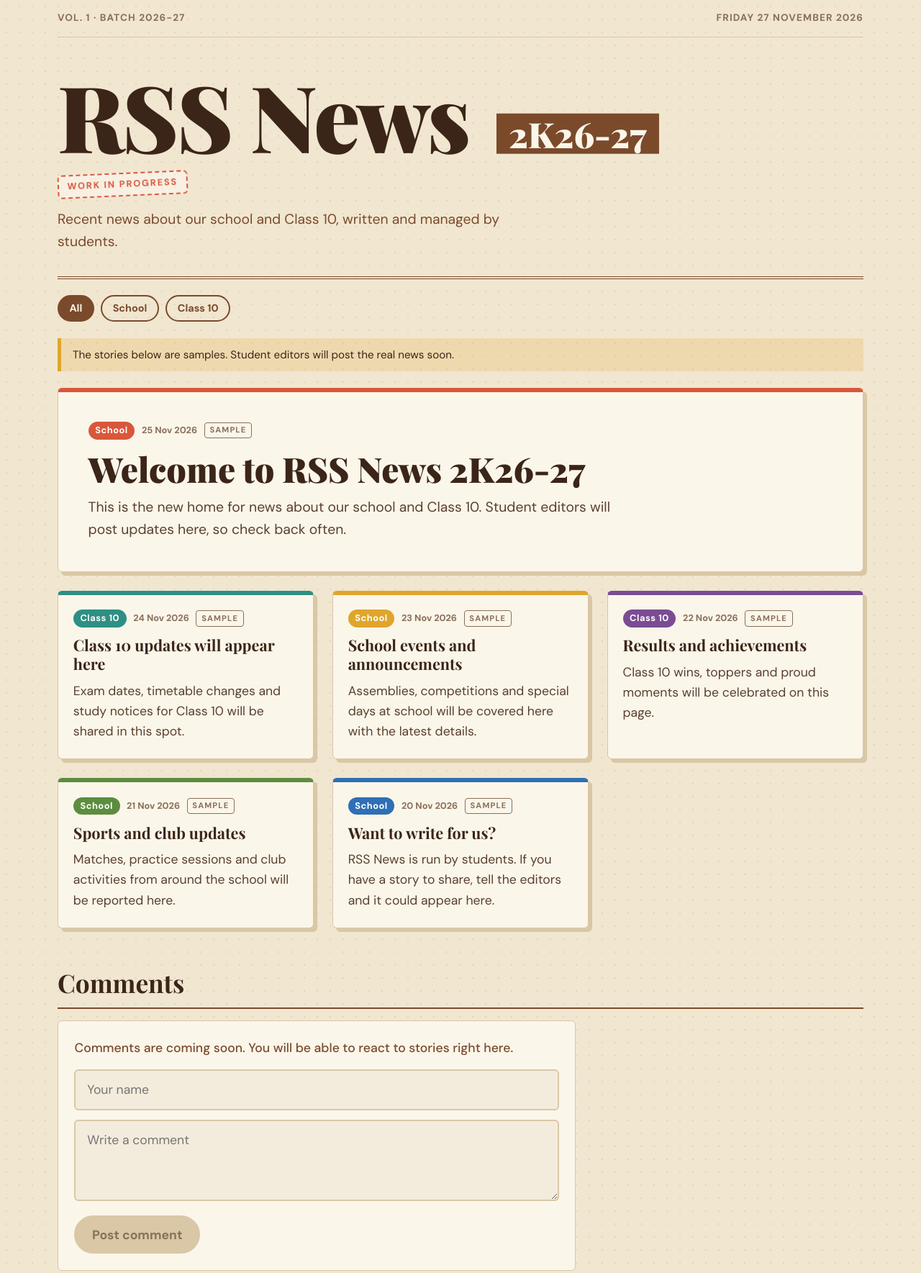
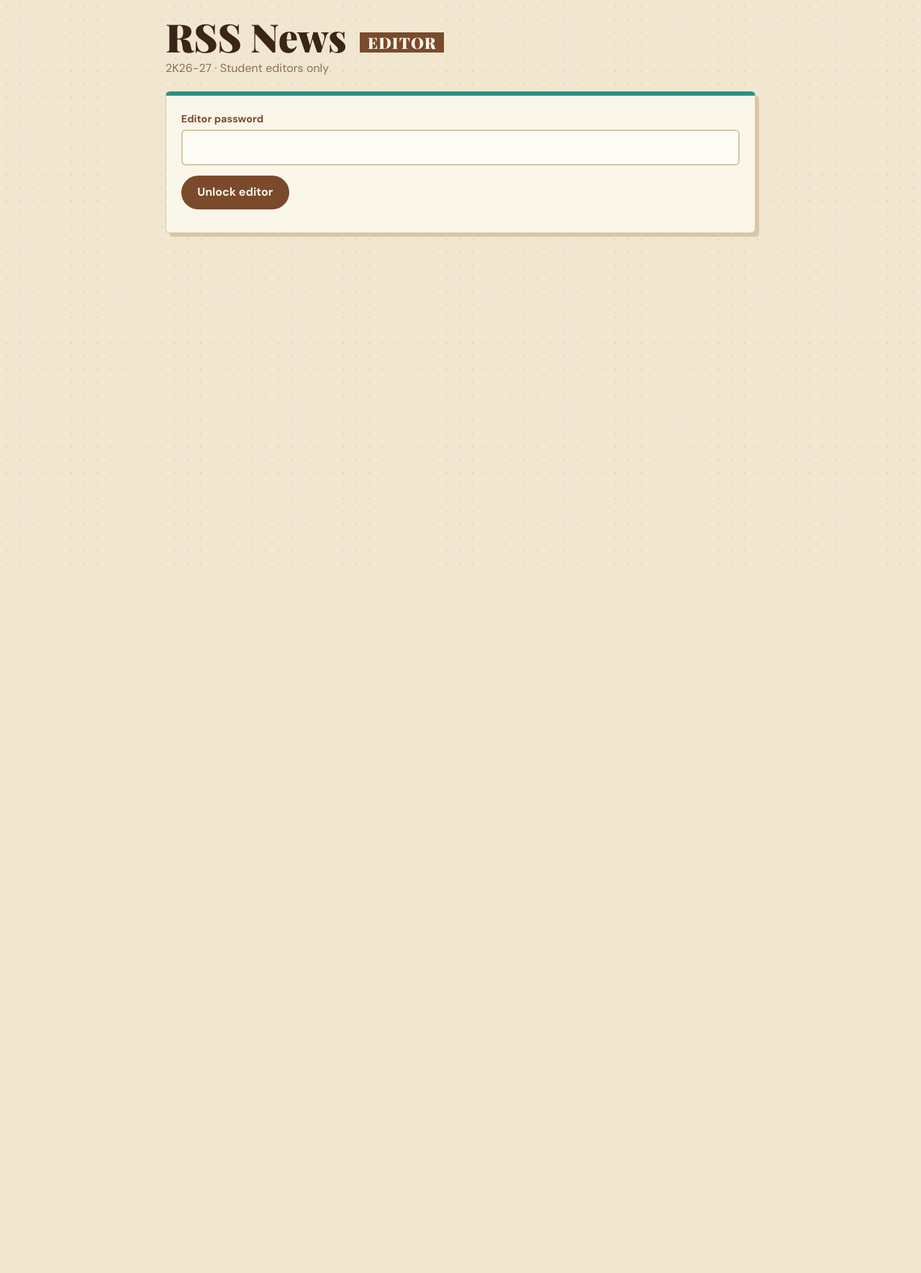
Before and after one commit to rss202627/news, a plain HTML site: page index.html in a window 1280 px wide. Shown: the top 1769 px of the page at 72% size. After the commit the page ends 800 px from the top, so only its background shows below. Drawn offline with nearby package versions, Linux system fonts and the light colour scheme.

Commit message:
Add files via upload

```diff
--- a/index.html
+++ b/index.html
@@ -3,112 +3,133 @@
 <head>
 <meta charset="utf-8">
 <meta name="viewport" content="width=device-width, initial-scale=1, viewport-fit=cover">
-<title>RSS News 2K26-27</title>
+<meta name="robots" content="noindex">
+<title>RSS News Editor</title>
 <link rel="preconnect" href="https://fonts.googleapis.com">
 <link rel="preconnect" href="https://fonts.gstatic.com" crossorigin>
 <link href="https://fonts.googleapis.com/css2?family=Playfair+Display:wght@700;900&family=DM+Sans:wght@400;500;700&display=swap" rel="stylesheet">
 <style>
-:root{--bg:#F1E6D0;--paper:#FBF6EA;--ink:#3B2518;--brown:#7A4A2B;--mu:#8A6F5A;--ln:#D9C7A6;
---c1:#D9573B;--c2:#2F8F83;--c3:#E0A52B;--c4:#7B4B94;--c5:#5C8D3E;--c6:#2F6FB5;
---fh:'Playfair Display',Georgia,'Times New Roman',serif;--fb:'DM Sans',system-ui,-apple-system,'Segoe UI',sans-serif;
-color-scheme:light;box-sizing:border-box;padding-top:env(safe-area-inset-top,0px);padding-bottom:env(safe-area-inset-bottom,0px)}
+:root{--bg:#F1E6D0;--paper:#FBF6EA;--ink:#3B2518;--brown:#7A4A2B;--mu:#8A6F5A;--ln:#D9C7A6;--c1:#D9573B;--c2:#2F8F83;--c3:#E0A52B;--fh:'Playfair Display',Georgia,serif;--fb:'DM Sans',system-ui,-apple-system,'Segoe UI',sans-serif;color-scheme:light;box-sizing:border-box;padding-top:env(safe-area-inset-top,0px);padding-bottom:env(safe-area-inset-bottom,0px)}
 *,*::before,*::after{box-sizing:inherit}
-html{scroll-padding-top:env(safe-area-inset-top,0px)}
-body{margin:0;background:var(--bg);background-image:radial-gradient(#d9c7a688 1px,transparent 1px);background-size:18px 18px;color:var(--ink);font-family:var(--fb);font-size:clamp(1rem,.95rem + .2vw,1.1rem);line-height:1.6;overflow-x:hidden}
-.wrap{width:min(1120px,100% - clamp(2rem,6vw,4rem));margin-inline:auto}
-:focus-visible{outline:3px solid var(--c1);outline-offset:3px;border-radius:4px}
-.top{display:flex;justify-content:space-between;gap:1rem;flex-wrap:wrap;padding-block:.9rem;font-size:.85rem;font-weight:700;letter-spacing:.08em;text-transform:uppercase;color:var(--mu);border-bottom:1px solid var(--ln)}
-.mast{padding-block:clamp(1.5rem,4vw,3rem) clamp(1rem,3vw,2rem);border-bottom:4px double var(--brown);position:relative}
-h1{font-family:var(--fh);font-weight:900;font-size:clamp(2.8rem,1rem + 10.5vw,8rem);line-height:.95;letter-spacing:-.02em;margin:0;display:flex;flex-wrap:wrap;align-items:baseline;gap:.15em .3em}
-h1 .yr{font-size:.38em;background:var(--brown);color:var(--paper);padding:.1em .35em;letter-spacing:0;transform:translateY(-.15em)}
-.wip{display:inline-block;margin-top:1.2rem;font-weight:700;font-size:.8rem;letter-spacing:.14em;text-transform:uppercase;color:var(--c1);border:2px dashed var(--c1);padding:.35em .9em;border-radius:6px;transform:rotate(-2.5deg);background:#fff6;animation:pop .6s cubic-bezier(.2,.9,.3,1.4) both .3s}
-.sub{max-width:52ch;margin:1rem 0 0;color:var(--brown);font-size:1.1em}
-@keyframes pop{from{opacity:0;transform:rotate(-12deg) scale(.6)}}
-.bar{display:flex;flex-wrap:wrap;gap:.6rem;align-items:center;padding-block:1.4rem}
-.chip{font:inherit;font-weight:700;font-size:.9rem;cursor:pointer;border:2px solid var(--brown);background:transparent;color:var(--brown);padding:.35em 1em;border-radius:999px;transition:background .15s,color .15s}
-.chip[aria-pressed="true"]{background:var(--brown);color:var(--paper)}
-.note{margin:0 0 1.4rem;padding:.7rem 1rem;background:#E0A52B33;border-left:5px solid var(--c3);font-size:.95rem}
-.grid{display:grid;grid-template-columns:repeat(auto-fit,minmax(min(100%,270px),1fr));gap:clamp(1rem,2.5vw,1.6rem)}
-.card{position:relative;background:var(--paper);border:1px solid var(--ln);border-top:6px solid var(--a);border-radius:6px;padding:1.3rem 1.3rem 1.5rem;box-shadow:5px 5px 0 var(--ln);opacity:0;transform:translateY(18px);animation:up .6s cubic-bezier(.2,.8,.2,1) forwards;animation-delay:calc(var(--i)*70ms)}
-@keyframes up{to{opacity:1;transform:none}}
-.card.lead{grid-column:1/-1;padding:clamp(1.4rem,4vw,2.6rem)}
-.meta{display:flex;flex-wrap:wrap;gap:.6rem;align-items:center;font-size:.8rem;color:var(--mu);font-weight:700;margin-bottom:.8rem}
-.tag{background:var(--a);color:#fff;padding:.15em .75em;border-radius:999px;letter-spacing:.04em}
-.smp{border:1px solid var(--mu);padding:.1em .6em;border-radius:4px;text-transform:uppercase;font-size:.7rem;letter-spacing:.1em}
-.card h2{font-family:var(--fh);font-weight:700;font-size:1.35rem;line-height:1.2;margin:0 0 .6rem}
-.card.lead h2{font-size:clamp(1.8rem,1.2rem + 2.6vw,3rem);font-weight:900;max-width:22ch}
-.card p{margin:0;color:#5a4030}
-.card.lead p{font-size:1.1em;max-width:58ch}
-.empty{grid-column:1/-1;text-align:center;color:var(--mu);padding:2rem}
-h3{font-family:var(--fh);font-size:clamp(1.5rem,1.1rem + 2vw,2.2rem);margin:3rem 0 1rem;border-bottom:2px solid var(--brown);padding-bottom:.4rem}
-.cm{background:var(--paper);border:1px solid var(--ln);border-radius:6px;padding:1.4rem;max-width:720px}
-.cm input,.cm textarea{width:100%;font:inherit;padding:.7em .9em;border:2px solid var(--ln);border-radius:6px;background:#f3ecdc;color:var(--mu);margin-bottom:.8rem}
-.cm button{font:inherit;font-weight:700;background:var(--ln);color:var(--mu);border:0;padding:.7em 1.4em;border-radius:999px}
-.cm p{margin:0 0 1rem;color:var(--brown);font-weight:500}
-footer{margin-top:3rem;padding-block:1.6rem 2.5rem;border-top:4px double var(--brown);font-size:.9rem;color:var(--mu);text-align:center}
-@media(prefers-reduced-motion:reduce){.card,.wip{animation:none;opacity:1;transform:none}.wip{transform:rotate(-2.5deg)}}
+body{margin:0;background:var(--bg);background-image:radial-gradient(#d9c7a688 1px,transparent 1px);background-size:18px 18px;color:var(--ink);font-family:var(--fb);line-height:1.55;overflow-x:hidden}
+[hidden]{display:none!important}
+.wrap{width:min(820px,100% - 2rem);margin-inline:auto;padding-block:1.5rem 3rem}
+:focus-visible{outline:3px solid var(--c1);outline-offset:2px;border-radius:4px}
+h1{font-family:var(--fh);font-weight:900;font-size:clamp(2rem,1rem + 5vw,3.4rem);line-height:1;margin:0 0 .3rem}
+h1 span{display:inline-block;background:var(--brown);color:var(--paper);font-size:.4em;padding:.15em .5em;vertical-align:middle;margin-left:.3em;letter-spacing:.05em}
+h2{font-family:var(--fh);font-size:1.5rem;margin:2rem 0 .8rem;border-bottom:2px solid var(--brown);padding-bottom:.3rem}
+.sub{color:var(--mu);margin:0 0 1.2rem}
+.box{background:var(--paper);border:1px solid var(--ln);border-top:6px solid var(--c2);border-radius:6px;padding:1.3rem;box-shadow:5px 5px 0 var(--ln)}
+label{display:block;font-weight:700;font-size:.9rem;margin:0 0 .25rem;color:var(--brown)}
+label i{color:var(--c1);font-style:normal}
+input[type=text],input[type=password],select,textarea{width:100%;font:inherit;padding:.65em .85em;border:2px solid var(--ln);border-radius:6px;background:#fff9;color:var(--ink);margin-bottom:.9rem}
+input[type=file]{margin-bottom:.9rem;max-width:100%}
+.row{display:grid;grid-template-columns:repeat(auto-fit,minmax(220px,1fr));gap:0 1rem}
+.btn{font:inherit;font-weight:700;background:var(--brown);color:var(--paper);border:0;padding:.7em 1.4em;border-radius:999px;cursor:pointer}
+.btn.alt{background:transparent;color:var(--brown);border:2px solid var(--brown)}
+.btn.red{background:var(--c1)}
+.btn.sm{padding:.3em .9em;font-size:.85rem}
+.msg{margin:.7rem 0 0;font-weight:700;color:var(--c1)}.msg.ok{color:var(--c2)}
+.note{margin:0 0 1rem;padding:.6rem .9rem;background:#E0A52B33;border-left:5px solid var(--c3);font-size:.92rem}
+#pv{max-width:260px;border-radius:4px;display:block;margin:-.4rem 0 .9rem}
+.top{display:flex;justify-content:space-between;align-items:flex-start;gap:1rem}
+.it{display:flex;flex-wrap:wrap;gap:.5rem;align-items:center;justify-content:space-between;padding:.7rem 0;border-bottom:1px solid var(--ln)}
+.it b{font-family:var(--fh)}.it small{color:var(--mu);display:block}
+.cm{width:100%;padding:.4rem 0 .4rem .8rem;border-left:3px solid var(--ln);display:flex;justify-content:space-between;gap:.6rem;align-items:center}
 </style>
 </head>
 <body>
 <div class="wrap">
-<div class="top"><span>Vol. 1 · Batch 2026-27</span><span id="date"></span></div>
-<header class="mast">
-<h1>RSS News <span class="yr">2K26-27</span></h1>
-<span class="wip">Work in progress</span>
-<p class="sub">Recent news about our school and Class 10, written and managed by students.</p>
-</header>
+<div class="top"><div><h1>RSS News <span>EDITOR</span></h1><p class="sub">2K26-27 · Student editors only</p></div><button class="btn alt sm" id="out" hidden>Sign out</button></div>
 
-<main>
-<div class="bar" role="group" aria-label="Filter stories">
-<button class="chip" data-f="all" aria-pressed="true">All</button>
-<button class="chip" data-f="School" aria-pressed="false">School</button>
-<button class="chip" data-f="Class 10" aria-pressed="false">Class 10</button>
+<div class="box" id="login">
+<form id="lf"><label for="pw">Editor password</label>
+<input type="password" id="pw" autocomplete="current-password">
+<button class="btn" type="submit">Unlock editor</button>
+<p class="msg" id="lm"></p></form>
 </div>
-<p class="note">The stories below are samples. Student editors will post the real news soon.</p>
-<div class="grid" id="grid"></div>
 
-<h3>Comments</h3>
-<div class="cm">
-<p>Comments are coming soon. You will be able to react to stories right here.</p>
-<input type="text" placeholder="Your name" disabled aria-label="Your name">
-<textarea rows="3" placeholder="Write a comment" disabled aria-label="Comment"></textarea>
-<button type="button" disabled>Post comment</button>
+<div id="app" hidden>
+<p class="note" id="demo" hidden>Demo mode: Firebase is not connected yet, so nothing is saved. Connect it in ../config.js.</p>
+<div class="box">
+<h2 style="margin-top:0" id="ft">Write a story</h2>
+<div class="row"><div><label for="wn">Written by <i>*</i></label><input type="text" id="wn" maxlength="50" placeholder="Editor name"></div>
+<div><label for="wc">Category</label><select id="wc"><option>School</option><option>Class 10</option></select></div></div>
+<label for="wt">Headline <i>*</i></label><input type="text" id="wt" maxlength="140">
+<label for="wb">Story <i>*</i></label><textarea id="wb" rows="8" placeholder="Write the story. Press Enter for a new paragraph."></textarea>
+<label for="wi">Thumbnail picture</label><input type="file" id="wi" accept="image/*"><img id="pv" alt="" hidden>
+<label for="wf">Attach files (each up to 700 KB)</label><input type="file" id="wf" multiple>
+<button class="btn" id="pub" type="button">Publish story</button> <button class="btn alt" id="cn" type="button" hidden>Cancel editing</button>
+<p class="msg" id="pm"></p>
 </div>
-</main>
-
-<footer>RSS News 2K26-27 · Managed by the students of RSS</footer>
+<h2>Published stories</h2>
+<div id="ls"></div>
 </div>
+</div>
+<script src="https://www.gstatic.com/firebasejs/10.12.2/firebase-app-compat.js"></script>
+<script src="https://www.gstatic.com/firebasejs/10.12.2/firebase-firestore-compat.js"></script>
+<script src="../config.js"></script>
 <script>
 (function(){
-var COL=['--c1','--c2','--c3','--c4','--c5','--c6'];
-var STORIES=[
-{t:'Welcome to RSS News 2K26-27',c:'School',d:'25 Nov 2026',x:'This is the new home for news about our school and Class 10. Student editors will post updates here, so check back often.',s:1},
-{t:'Class 10 updates will appear here',c:'Class 10',d:'24 Nov 2026',x:'Exam dates, timetable changes and study notices for Class 10 will be shared in this spot.',s:1},
-{t:'School events and announcements',c:'School',d:'23 Nov 2026',x:'Assemblies, competitions and special days at school will be covered here with the latest details.',s:1},
-{t:'Results and achievements',c:'Class 10',d:'22 Nov 2026',x:'Class 10 wins, toppers and proud moments will be celebrated on this page.',s:1},
-{t:'Sports and club updates',c:'School',d:'21 Nov 2026',x:'Matches, practice sessions and club activities from around the school will be reported here.',s:1},
-{t:'Want to write for us?',c:'School',d:'20 Nov 2026',x:'RSS News is run by students. If you have a story to share, tell the editors and it could appear here.',s:1}];
-var grid=document.getElementById('grid'),cur='all';
-function render(){
-grid.innerHTML='';var n=0;
-STORIES.forEach(function(s,i){
-if(cur!=='all'&&s.c!==cur)return;
-var a=document.createElement('article');a.className='card'+(n===0?' lead':'');
-a.style.setProperty('--a','var('+COL[i%COL.length]+')');a.style.setProperty('--i',n);
-var m=document.createElement('div');m.className='meta';
-var tg=document.createElement('span');tg.className='tag';tg.textContent=s.c;m.appendChild(tg);
-var dt=document.createElement('span');dt.textContent=s.d;m.appendChild(dt);
-if(s.s){var sm=document.createElement('span');sm.className='smp';sm.textContent='Sample';m.appendChild(sm)}
-var h=document.createElement('h2');h.textContent=s.t;
-var p=document.createElement('p');p.textContent=s.x;
-a.appendChild(m);a.appendChild(h);a.appendChild(p);grid.appendChild(a);n++});
-if(!n){var e=document.createElement('p');e.className='empty';e.textContent='No stories here yet.';grid.appendChild(e)}
-}
-document.querySelectorAll('.chip').forEach(function(b){b.addEventListener('click',function(){
-cur=b.getAttribute('data-f');
-document.querySelectorAll('.chip').forEach(function(x){x.setAttribute('aria-pressed',x===b?'true':'false')});render()})});
-document.getElementById('date').textContent=new Date().toLocaleDateString('en-GB',{weekday:'long',day:'numeric',month:'long',year:'numeric'});
-render();
+var R=window.RSS||{},ok=!!(R.firebase&&R.firebase.apiKey&&!/PASTE/i.test(R.firebase.apiKey)&&window.firebase),db;
+if(ok){firebase.initializeApp(R.firebase);db=firebase.firestore()}
+function $(i){return document.getElementById(i)}
+function el(t,c,x){var e=document.createElement(t);if(c)e.className=c;if(x!=null)e.textContent=x;return e}
+var thumb='',editing=null;
+function show(on){$('login').hidden=on;$('app').hidden=!on;$('out').hidden=!on;$('demo').hidden=ok;if(on)loadList()}
+var LOCK='yaapaaram';
+$('lf').addEventListener('submit',function(e){e.preventDefault();var pw=$('pw').value;$('lm').textContent='';if(pw!==LOCK){$('lm').textContent='Wrong password.';return}$('pw').value='';try{sessionStorage.setItem('rssEd','1')}catch(x){}show(true)});
+$('out').addEventListener('click',function(){try{sessionStorage.removeItem('rssEd')}catch(x){}show(false)});
+try{if(sessionStorage.getItem('rssEd')==='1')show(true)}catch(x){}
+function shrink(f,max,q){return new Promise(function(res,rej){var r=new FileReader();r.onload=function(){var im=new Image();im.onload=function(){var s=Math.min(1,max/Math.max(im.width,im.height)),c=document.createElement('canvas');c.width=Math.round(im.width*s);c.height=Math.round(im.height*s);c.getContext('2d').drawImage(im,0,0,c.width,c.height);res(c.toDataURL('image/jpeg',q))};im.onerror=rej;im.src=r.result};r.onerror=rej;r.readAsDataURL(f)})}
+function rd(f){return new Promise(function(res,rej){var r=new FileReader();r.onload=function(){res(r.result)};r.onerror=rej;r.readAsDataURL(f)})}
+$('wi').addEventListener('change',function(){var f=this.files[0];if(!f)return;shrink(f,900,.75).then(function(d){thumb=d;$('pv').src=d;$('pv').hidden=false}).catch(function(){say('Could not read that picture.')})});
+$('wf').addEventListener('change',function(){for(var i=0;i<this.files.length;i++)if(this.files[i].size>700000){say('"'+this.files[i].name+'" is over 700 KB. Pick a smaller file.');this.value='';return}say('')});
+function say(t,g){var m=$('pm');m.textContent=t;m.className='msg'+(g?' ok':'')}
+function reset(){editing=null;thumb='';['wn','wt','wb'].forEach(function(i){$(i).value=''});$('wi').value='';$('wf').value='';$('pv').hidden=true;$('ft').textContent='Write a story';$('pub').textContent='Publish story';$('cn').hidden=true}
+$('cn').addEventListener('click',function(){reset();say('')});
+$('pub').addEventListener('click',async function(){
+var a=$('wn').value.trim(),t=$('wt').value.trim(),b=$('wb').value.trim();
+if(!a){say('Writer name is required.');return}
+if(!t||!b){say('Please add a headline and the story.');return}
+if(!ok){say('Demo mode: nothing was saved.');return}
+var btn=this;btn.disabled=true;say('Publishing...',1);
+try{
+var data={title:t,body:b,author:a,category:$('wc').value};
+if(thumb)data.thumb=thumb;
+var id=editing;
+if(id){await db.collection('stories').doc(id).update(data)}
+else{data.created=firebase.firestore.FieldValue.serverTimestamp();data.thumb=data.thumb||'';id=(await db.collection('stories').add(data)).id}
+var fs=$('wf').files;
+for(var i=0;i<fs.length;i++){await db.collection('stories').doc(id).collection('files').add({name:fs[i].name,data:await rd(fs[i])})}
+reset();say('Published!',1);loadList()
+}catch(e){say('Could not save. Check that the Firebase rules are set.')}
+btn.disabled=false});
+function loadList(){
+var L=$('ls');L.innerHTML='';
+if(!ok){L.appendChild(el('p','sub','Published stories will show here once Firebase is connected.'));return}
+db.collection('stories').orderBy('created','desc').get().then(function(q){
+if(q.empty)L.appendChild(el('p','sub','No stories yet.'));
+q.forEach(function(d){var s=d.data(),row=el('div','it'),l=el('div'),bb=el('div');
+l.appendChild(el('b','',s.title));
+var dt=s.created&&s.created.toDate?s.created.toDate().toLocaleDateString('en-GB'):'';
+l.appendChild(el('small','',(s.category||'')+' · By '+(s.author||'')+' · '+dt));
+var e=el('button','btn alt sm','Edit'),c=el('button','btn alt sm','Comments'),x=el('button','btn red sm','Delete');
+[e,c,x].forEach(function(z){z.type='button';z.style.marginLeft='.4rem';bb.appendChild(z)});
+row.appendChild(l);row.appendChild(bb);var cb=el('div');cb.hidden=true;row.appendChild(cb);L.appendChild(row);
+e.addEventListener('click',function(){editing=d.id;thumb='';$('wn').value=s.author||'';$('wc').value=s.category||'School';$('wt').value=s.title;$('wb').value=s.body;$('wi').value='';$('wf').value='';
+if(s.thumb){$('pv').src=s.thumb;$('pv').hidden=false}else $('pv').hidden=true;
+$('ft').textContent='Edit story';$('pub').textContent='Update story';$('cn').hidden=false;say('');window.scrollTo(0,0)});
+c.addEventListener('click',function(){cb.hidden=!cb.hidden;if(cb.hidden)return;cb.innerHTML='';
+db.collection('stories').doc(d.id).collection('comments').orderBy('created','asc').get().then(function(cq){
+if(cq.empty)cb.appendChild(el('p','sub','No comments.'));
+cq.forEach(function(cd){var k=cd.data(),w=el('div','cm'),tx=el('span','',k.name+': '+k.text),dl=el('button','btn red sm','Delete');dl.type='button';
+dl.addEventListener('click',function(){cd.ref.delete().then(function(){w.remove()})});w.appendChild(tx);w.appendChild(dl);cb.appendChild(w)})})});
+x.addEventListener('click',async function(){
+if(!confirm('Delete this story and its comments?'))return;
+try{var r=db.collection('stories').doc(d.id);
+for(var sub of ['comments','files']){var qq=await r.collection(sub).get();for(var dd of qq.docs)await dd.ref.delete()}
+await r.delete();loadList()}catch(er){say('Could not delete.')}})})}).catch(function(){L.appendChild(el('p','msg','Could not load stories.'))})}
 })();
 </script>
 </body>
```
Also changed, not shown: config.js (added, +11 -0 lines), 1 other file.
